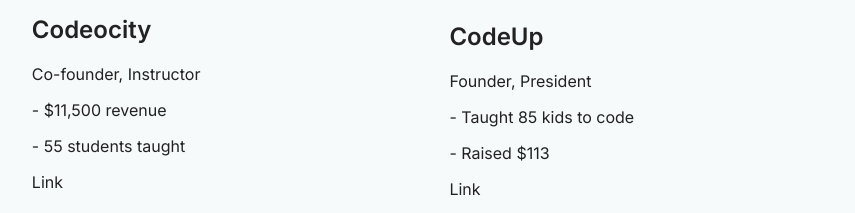
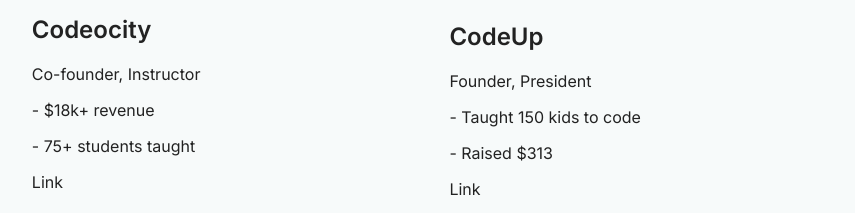
Before and after one commit to RationalChestnut/portfolio_project, a React (Create React App) app: page / in a window 1280 px wide. Shown: the part 1654-1867 px from the top of the page, without its empty margins (408-1263 px from the left). Built offline with nearby package versions, Linux system fonts and the light colour scheme.

Commit message:
Updated stats

```diff
--- a/src/pages/Projects/ProjectsData.data.js
+++ b/src/pages/Projects/ProjectsData.data.js
@@ -37,7 +37,7 @@
     name: "Codeocity",
     image: codeocityImage,
     role: "Co-founder, Instructor",
-    highlights: ["$11,500 revenue", "55 students taught"],
+    highlights: ["$18k+ revenue", "75+ students taught"],
     link: "https://www.codeocity.org/",
     left: true,
   },
@@ -45,7 +45,7 @@
     name: "CodeUp",
     image: codeupImage,
     role: "Founder, President",
-    highlights: ["Taught 85 kids to code", "Raised $113"],
+    highlights: ["Taught 150 kids to code", "Raised $313"],
     link: "https://www.codeupnp.org/",
     left: false,
   },
```
